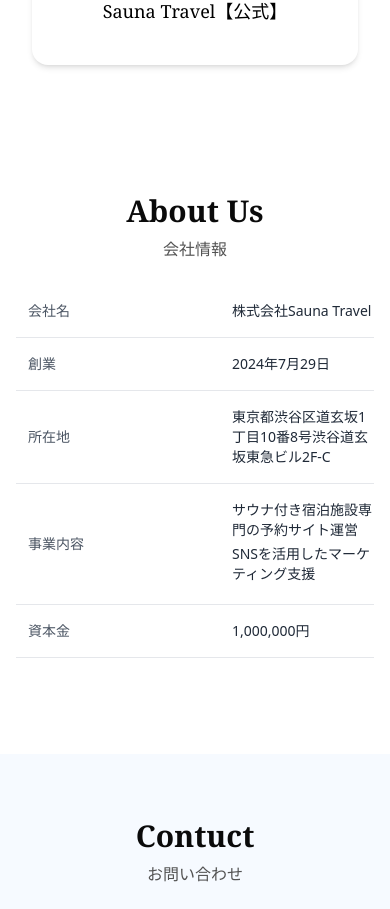
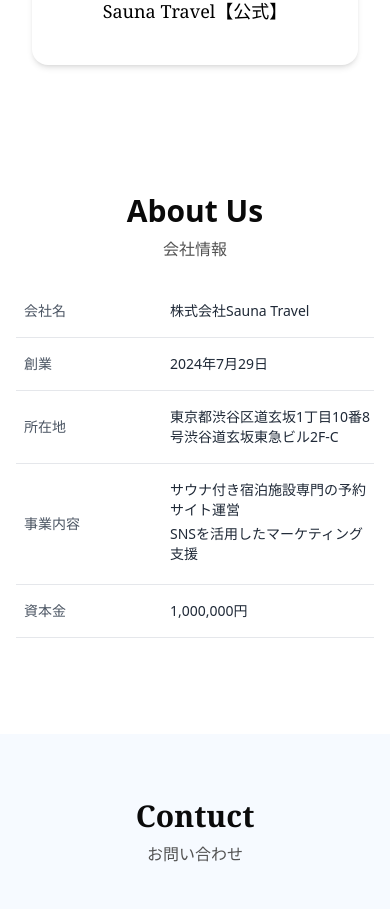
Before and after one commit to teppe049/sauna-travel-hp, a Next.js app in the folder sauna-travel-hp/: page / in a window 390 px wide. Shown: the part 3414-4323 px from the top of the page. Built offline with nearby package versions, Linux system fonts and the light colour scheme.

Commit message:
fix: 会社情報の余白調整

```diff
--- a/sauna-travel-hp/src/app/components/info/company-info.tsx
+++ b/sauna-travel-hp/src/app/components/info/company-info.tsx
@@ -1,17 +1,17 @@
 interface InfoRowProps {
     label: string;
-    value: string | string[]; // 文字列 or 配列
+    value: string | string[] | React.ReactNode; // 文字列 or 配列
 }
 
 
 function InfoRow({ label, value }: InfoRowProps) {
     return (
-        <div className="grid grid-cols-[180px_1fr] md:grid-cols-[200px_1fr] gap-6 md:gap-8 border-b border-gray-200 py-4 md:py-6 items-center">
-            <dt className="text-sm md:text-base lg:text-lg text-gray-600 font-medium pl-3">{label}</dt>
-            <dd className="text-gray-800 pl-3 text-sm md:text-base lg:text-lg">
+        <div className="grid grid-cols-[130px_1fr] md:grid-cols-[200px_1fr] gap-6 md:gap-8 border-b border-gray-200 py-4 md:py-6 items-center">
+            <dt className="text-sm md:text-base lg:text-lg text-gray-600 font-medium pl-2 md:pl-3">{label}</dt>
+            <dd className="text-gray-800 text-sm md:text-base lg:text-lg">
                 {Array.isArray(value) ? (
                     value.map((line, index) => (
-                        <p key={index} className="mb-1">{line}</p> // 各行に余白をつける
+                        <p key={index} className="mb-1">{line}</p>
                     ))
                 ) : (
                     value
@@ -23,15 +23,15 @@
 
 export default function CompanyInfo() {
     return (
-        <div className="flex justify-center py-16 px-4 lg:px-40">
-            <div className="max-w-3xl w-full space-y-6">
-                <div className="max-w-screen-xl mx-auto space-y-2">
-                    <h2 className="text-neutral-950 font-bold font-serif text-3xl md:text-5xl text-center">About Us</h2>
+        <div className="py-16 px-4 lg:px-40">
+            <div className="max-w-3xl mx-auto space-y-6">
+                <div className="space-y-2">
+                    <h2 className="text-neutral-950 font-bold text-3xl md:text-5xl text-center">About Us</h2>
                     <p className="text-base md:text-lg lg:text-xl text-center text-neutral-600">会社情報</p>
                 </div>
-                <div className="w-full">
+                <div>
                     <InfoRow label="会社名" value="株式会社Sauna Travel" />
-                    <InfoRow label="創業" value="2024年7月29日" />
+                    <InfoRow label="創業" value={<><span className="font-arial">2024</span>年<span className="font-arial">7</span>月<span className="font-arial">29</span>日</>} />
                     <InfoRow label="所在地" value="東京都渋谷区道玄坂1丁目10番8号渋谷道玄坂東急ビル2F-C" />
                     <InfoRow
                         label="事業内容"
@@ -40,7 +40,7 @@
                             "SNSを活用したマーケティング支援"
                         ]}
                     />
-                    <InfoRow label="資本金" value="1,000,000円" />
+                    <InfoRow label="資本金" value={<><span className="font-arial">1,000,000</span>円</>} />
                 </div>
             </div>
         </div>
```
